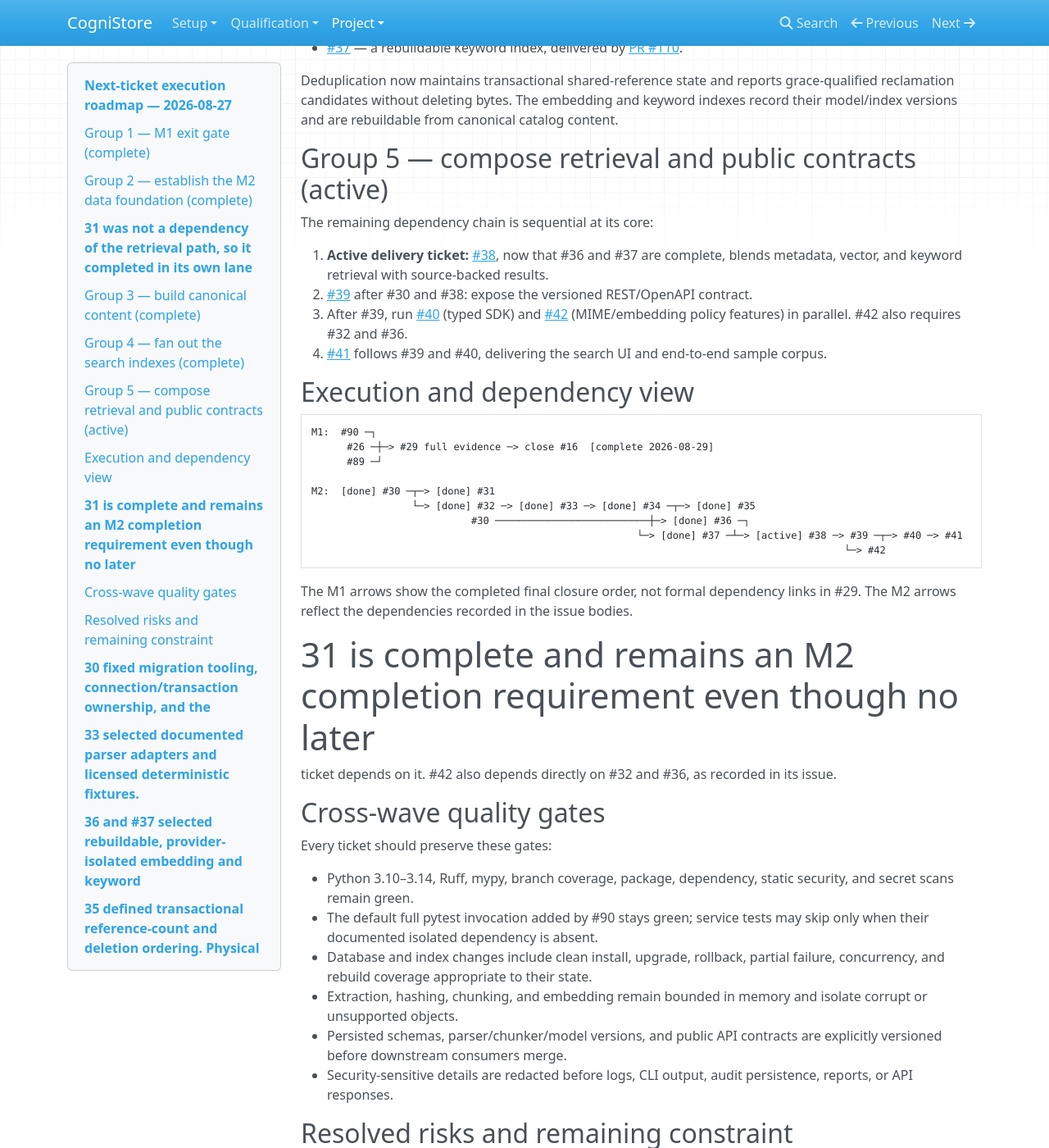
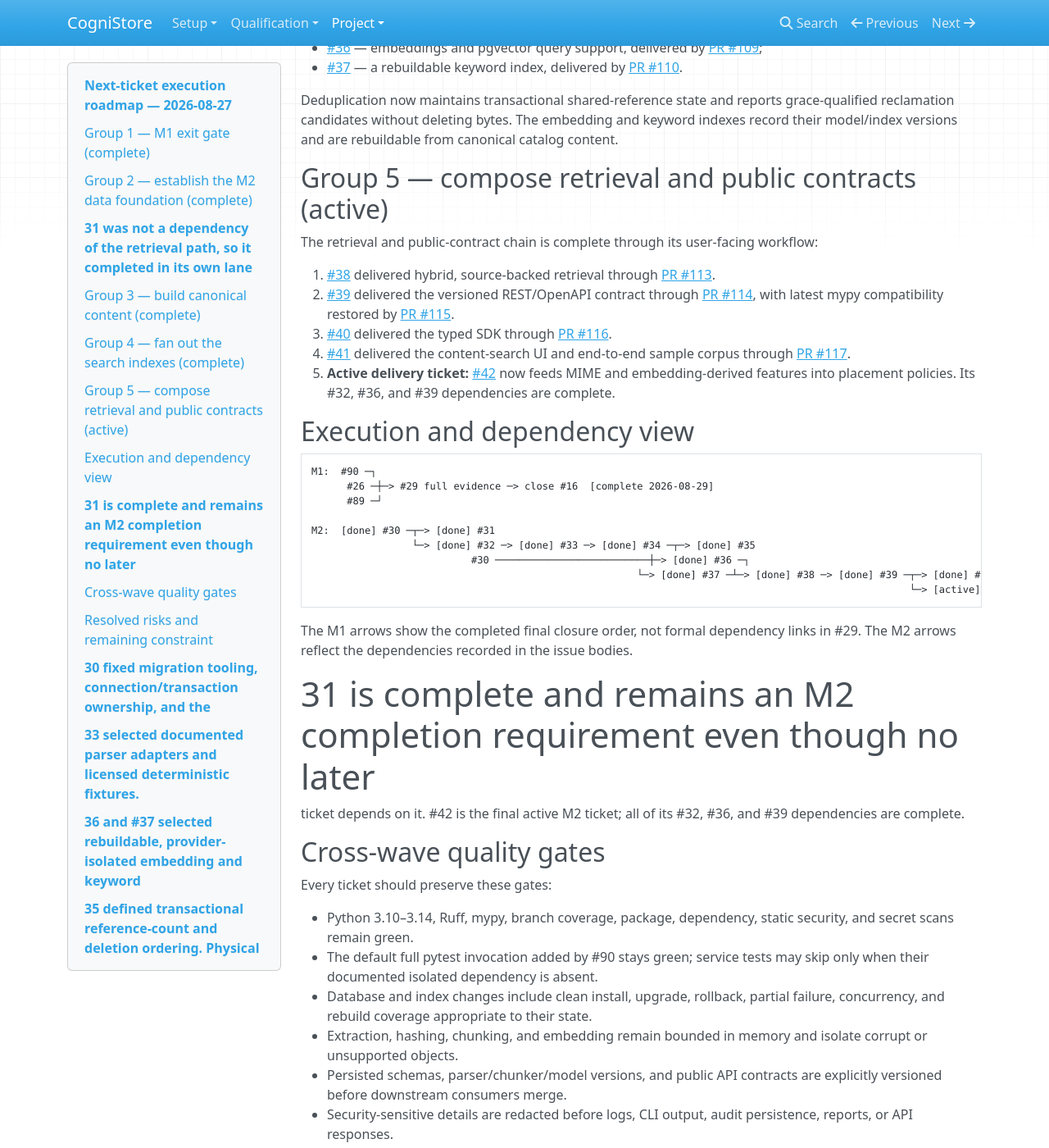
Before and after one commit to melliott18/CogniStore, an MkDocs documentation site: the page built from docs/next_ticket_roadmap_2026-08-27.md, in a window 1280 px wide and 1400 px high, scrolled down 1920 px. Shown: the whole window at 82% size. Built offline with MkDocs 1.6.1, drawn with Linux system fonts in a browser that asks for light colours; nearby versions of some CDN libraries; some of the changed text lies outside the part shown.

Commit message:
docs: sync M2 tracker through #41

````diff
--- a/docs/next_ticket_roadmap_2026-08-27.md
+++ b/docs/next_ticket_roadmap_2026-08-27.md
@@ -1,14 +1,16 @@
 # Next-ticket execution roadmap — 2026-08-27
 
-> **Progress update (2026-09-01):** Groups 1 through 4 are complete. The M2
-> canonical-content and search-index foundation landed through
-> [PR #107](https://github.com/melliott18/CogniStore/pull/107) (#33),
-> [PR #108](https://github.com/melliott18/CogniStore/pull/108) (#34),
-> [PR #111](https://github.com/melliott18/CogniStore/pull/111) (#35),
-> [PR #109](https://github.com/melliott18/CogniStore/pull/109) (#36), and
-> [PR #110](https://github.com/melliott18/CogniStore/pull/110) (#37). Group 5
-> is active, and [#38](https://github.com/melliott18/CogniStore/issues/38) is
-> the active delivery ticket.
+> **Progress update (2026-09-01):** Groups 1 through 4 are complete, and Group
+> 5 has reached its final delivery ticket. Hybrid retrieval landed through
+> [PR #113](https://github.com/melliott18/CogniStore/pull/113) (#38), the REST
+> contract through [PR #114](https://github.com/melliott18/CogniStore/pull/114)
+> plus CI follow-up [PR #115](https://github.com/melliott18/CogniStore/pull/115)
+> (#39), the typed SDK through
+> [PR #116](https://github.com/melliott18/CogniStore/pull/116) (#40), and the
+> content-search UI/sample through
+> [PR #117](https://github.com/melliott18/CogniStore/pull/117) (#41).
+> [#42](https://github.com/melliott18/CogniStore/issues/42) is the active and
+> final M2 delivery ticket.
 
 This plan turns the verification findings and the M2 issue dependencies into
 an execution order. GitHub issue dependencies remain authoritative. Group 1
@@ -110,20 +112,26 @@ canonical catalog content.
 
 ## Group 5 — compose retrieval and public contracts (active)
 
-The remaining dependency chain is sequential at its core:
+The retrieval and public-contract chain is complete through its user-facing
+workflow:
 
-1. **Active delivery ticket:**
-   [#38](https://github.com/melliott18/CogniStore/issues/38), now that #36 and
-   #37 are complete, blends metadata, vector, and keyword retrieval with
-   source-backed results.
-2. [#39](https://github.com/melliott18/CogniStore/issues/39) after #30 and #38:
-   expose the versioned REST/OpenAPI contract.
-3. After #39, run
-   [#40](https://github.com/melliott18/CogniStore/issues/40) (typed SDK) and
-   [#42](https://github.com/melliott18/CogniStore/issues/42) (MIME/embedding
-   policy features) in parallel. #42 also requires #32 and #36.
-4. [#41](https://github.com/melliott18/CogniStore/issues/41) follows #39 and
-   #40, delivering the search UI and end-to-end sample corpus.
+1. [#38](https://github.com/melliott18/CogniStore/issues/38) delivered hybrid,
+   source-backed retrieval through
+   [PR #113](https://github.com/melliott18/CogniStore/pull/113).
+2. [#39](https://github.com/melliott18/CogniStore/issues/39) delivered the
+   versioned REST/OpenAPI contract through
+   [PR #114](https://github.com/melliott18/CogniStore/pull/114), with latest
+   mypy compatibility restored by
+   [PR #115](https://github.com/melliott18/CogniStore/pull/115).
+3. [#40](https://github.com/melliott18/CogniStore/issues/40) delivered the typed
+   SDK through [PR #116](https://github.com/melliott18/CogniStore/pull/116).
+4. [#41](https://github.com/melliott18/CogniStore/issues/41) delivered the
+   content-search UI and end-to-end sample corpus through
+   [PR #117](https://github.com/melliott18/CogniStore/pull/117).
+5. **Active delivery ticket:**
+   [#42](https://github.com/melliott18/CogniStore/issues/42) now feeds MIME and
+   embedding-derived features into placement policies. Its #32, #36, and #39
+   dependencies are complete.
 
 ## Execution and dependency view
 
@@ -135,8 +143,8 @@ M1:  #90 ─┐
 M2:  [done] #30 ─┬─> [done] #31
                  └─> [done] #32 ─> [done] #33 ─> [done] #34 ─┬─> [done] #35
                            #30 ──────────────────────────┼─> [done] #36 ─┐
-                                                       └─> [done] #37 ─┴─> [active] #38 ─> #39 ─┬─> #40 ─> #41
-                                                                                          └─> #42
+                                                       └─> [done] #37 ─┴─> [done] #38 ─> [done] #39 ─┬─> [done] #40 ─> [done] #41
+                                                                                                     └─> [active] #42
 ```
 
 The M1 arrows show the completed final closure order, not formal dependency
@@ -144,8 +152,8 @@ links in #29. The M2 arrows reflect the dependencies recorded in the issue
 bodies.
 
 #31 is complete and remains an M2 completion requirement even though no later
-ticket depends on it. #42 also depends directly on #32 and #36, as recorded in
-its issue.
+ticket depends on it. #42 is the final active M2 ticket; all of its #32, #36,
+and #39 dependencies are complete.
 
 ## Cross-wave quality gates
 
````
Also changed, not shown: docs/roadmap.md (+12 -7 lines), docs/tickets.md (+55 -32 lines).
